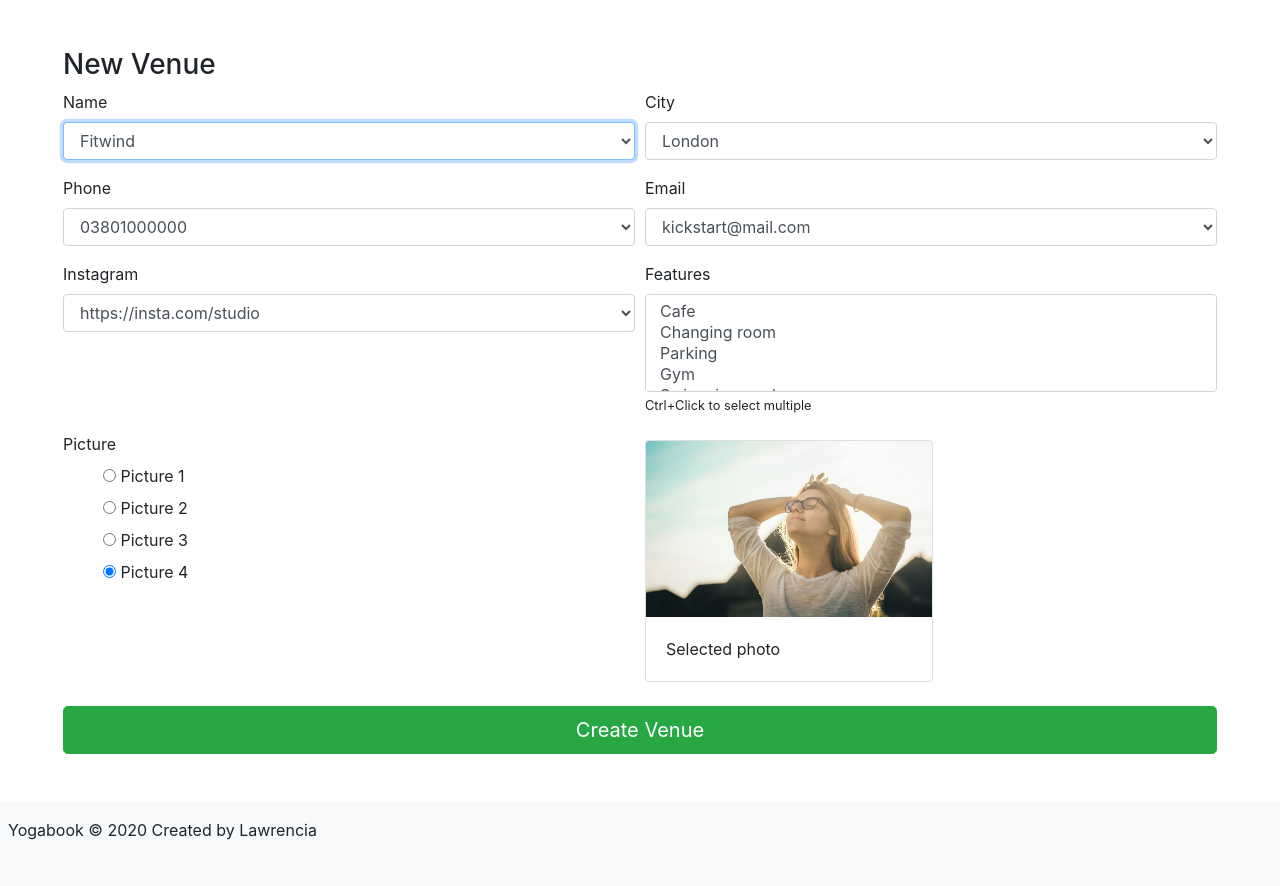
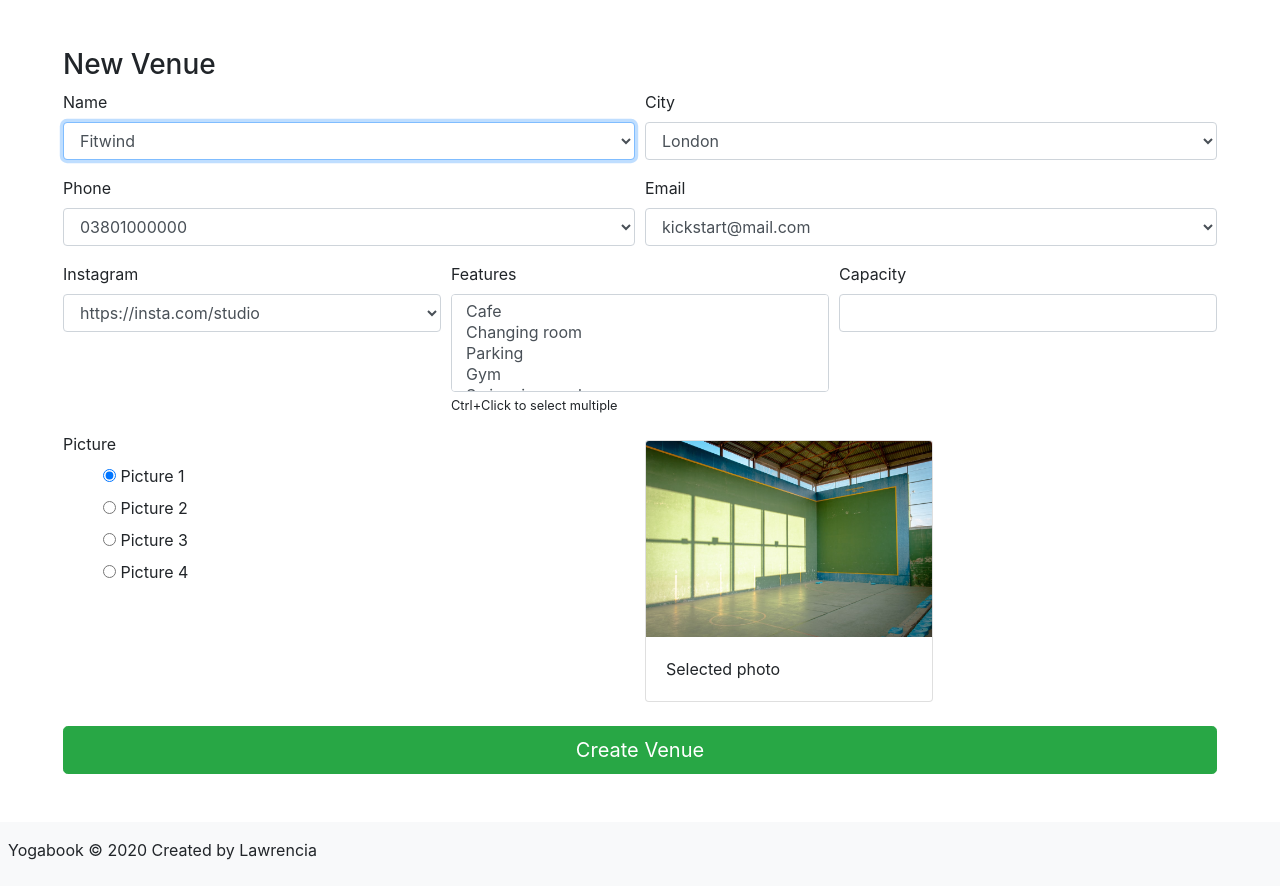
Before and after one commit to lawcia/yoga-class-booking-site, a Flask app: page /venues/create in a window 1280 px wide. Shown: the part 56-942 px from the top of the page. Before the commit the page ends 896 px from the top, so only its background shows below. Run offline with Flask 2, Linux system fonts and the light colour scheme; some libraries are stand-ins or nearby versions.

```diff
--- a/yogabook/forms.py
+++ b/yogabook/forms.py
@@ -100,14 +100,14 @@ class CreateVenueForm(FlaskForm):
                                                ('Gym', 'Gym'),
                                                ('Swimming pool', 'Swimming pool'),
                                                ('Mats', 'Mats')])
-    capacity = IntegerField('Capacity', [validators.DataRequired()])
-    pictures = RadioField('Picture', choices=[('/images/old_lost_hall', 'Picture 1'),
+    capacity = IntegerField('Capacity', [validators.DataRequired('Please enter a number')])
+    pictures = RadioField('Picture', choices=[('/images/old_lost_hall.jpg', 'Picture 1'),
                                               ('/images/gym_dark.jpg',
                                                'Picture 2'),
                                               ('/images/future_hall.jpg',
                                                'Picture 3'),
                                               ('/images/old_gym.jpg', 'Picture 4')],
-                          default='/images/old_gym.jpg')
+                          default='/images/old_lost_hall.jpg')
     submit = SubmitField(label='Create Venue')
 
     def validate_name(self, field):
@@ -123,5 +123,5 @@ class CreateVenueForm(FlaskForm):
             raise ValidationError('This email has been taken')
 
     def validate_capacity(self, field):
-        if field.data > 9 and field.data < 501:
+        if field.data < 10 or field.data > 500:
             raise ValidationError('Please enter a capacity between 10 and 500')
--- a/yogabook/templates/forms/venue.html
+++ b/yogabook/templates/forms/venue.html
@@ -38,20 +38,27 @@
     </div>
   </div>
   <div class="form-row">
-    <div class="form-group col-sm-6">
+    <div class="form-group col-sm-4">
       {{ form.instagram.label }}
       {{ form.instagram(class_ = 'form-control', autofocus = true) }}
       {% if form.instagram.errors %}
       {% for error in form.instagram.errors %}<small class="form-text text-muted">{{ error }}</small>{% endfor %}
   {% endif %}
     </div>
-    <div class="form-group col-sm-6">
+    <div class="form-group col-sm-4">
       {{ form.features.label }}
       {{ form.features(class_ = 'form-control', autofocus = true) }}
       {% if form.features.errors %}
       {% for error in form.features.errors %}<small class="form-text text-muted">{{ error }}</small>{% endfor %}
   {% endif %}
       <small>Ctrl+Click to select multiple</small>
+    </div>
+    <div class="form-group col-sm-4">
+      {{ form.capacity.label }}
+      {{ form.capacity(class_ = 'form-control', autofocus = true) }}
+      {% if form.capacity.errors %}
+      {% for error in form.capacity.errors %}<small class="form-text text-muted">{{ error }}</small>{% endfor %}
+  {% endif %}
     </div>
   </div>
   <div class="form-row">
@@ -62,7 +69,7 @@
     </div>
     <div class="form-group col-sm p-2">
       <div class="card" style="width: 18rem;">
-        <img  id="form_picture" src="/images/woman_in_sun.jpg" class="card-img-top" alt="select photo">
+        <img  id="form_picture" src="/images/old_lost_hall.jpg" class="card-img-top" alt="select photo">
         <div class="card-body">
           <p class="card-text" id="picture_text">Selected photo</p>
         </div>
--- a/yogabook/views.py
+++ b/yogabook/views.py
@@ -54,16 +54,17 @@ def create_venues():
             phone = form.phone.data
             insta = form.instagram.data
             capacity = form.capacity.data
-            features = form.features.data
+            venue_features = form.features.data
             pic = form.pictures.data
             new_venue = Venue(name=name, city=city, phone=phone,
                        img_link=pic, email=email, insta_link=insta, capacity=capacity)
-            for feature in features:
-                new_venue = Feature.query.filter_by(description=feature).first_or_404()
-                new_venue.features.append(feature)
+            for feature in venue_features:
+                new_feature = Feature.query.filter_by(description=feature).first_or_404()
+                new_venue.features.append(new_feature)
             db.session.add(new_venue)
             db.session.commit()
         except Exception as error:
+            print(error)
             flash('something went wrong!', 'message')
         else:
             flash(f'Venue {name} was successfully added!')
```
